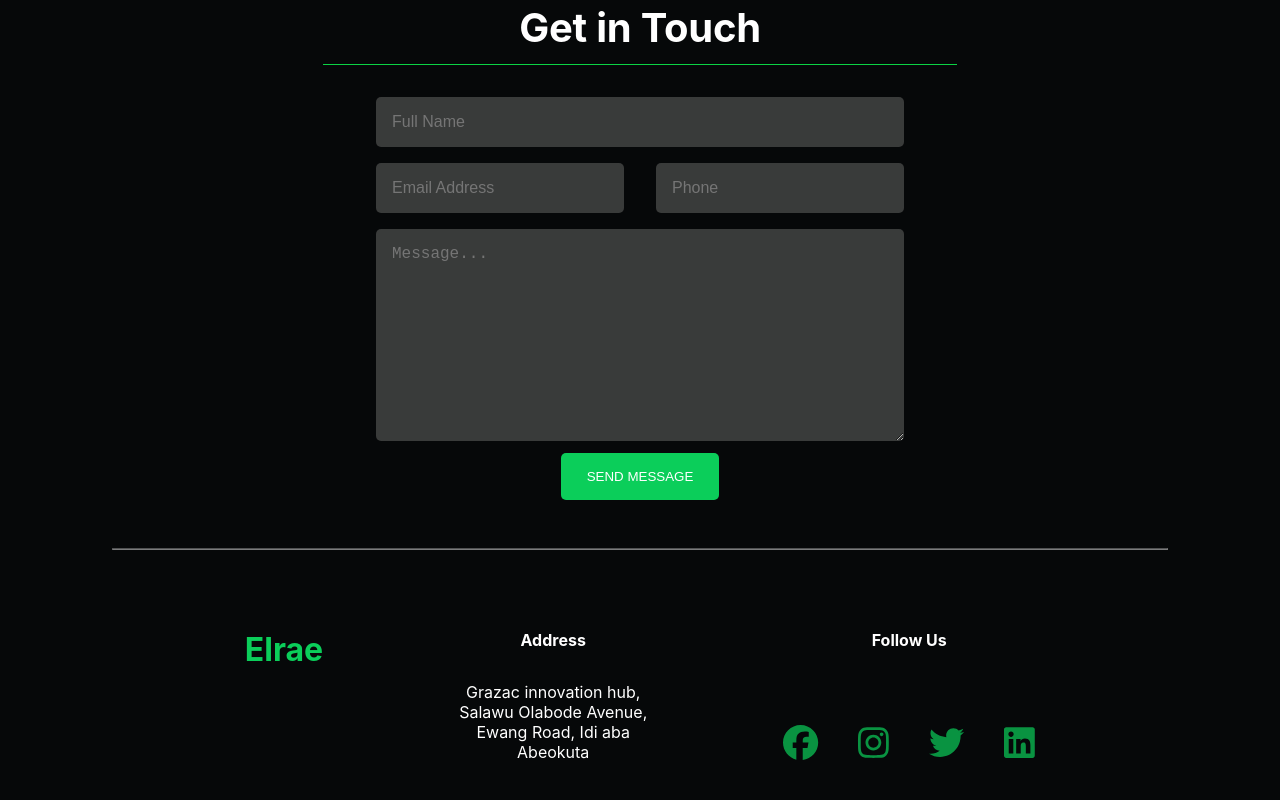
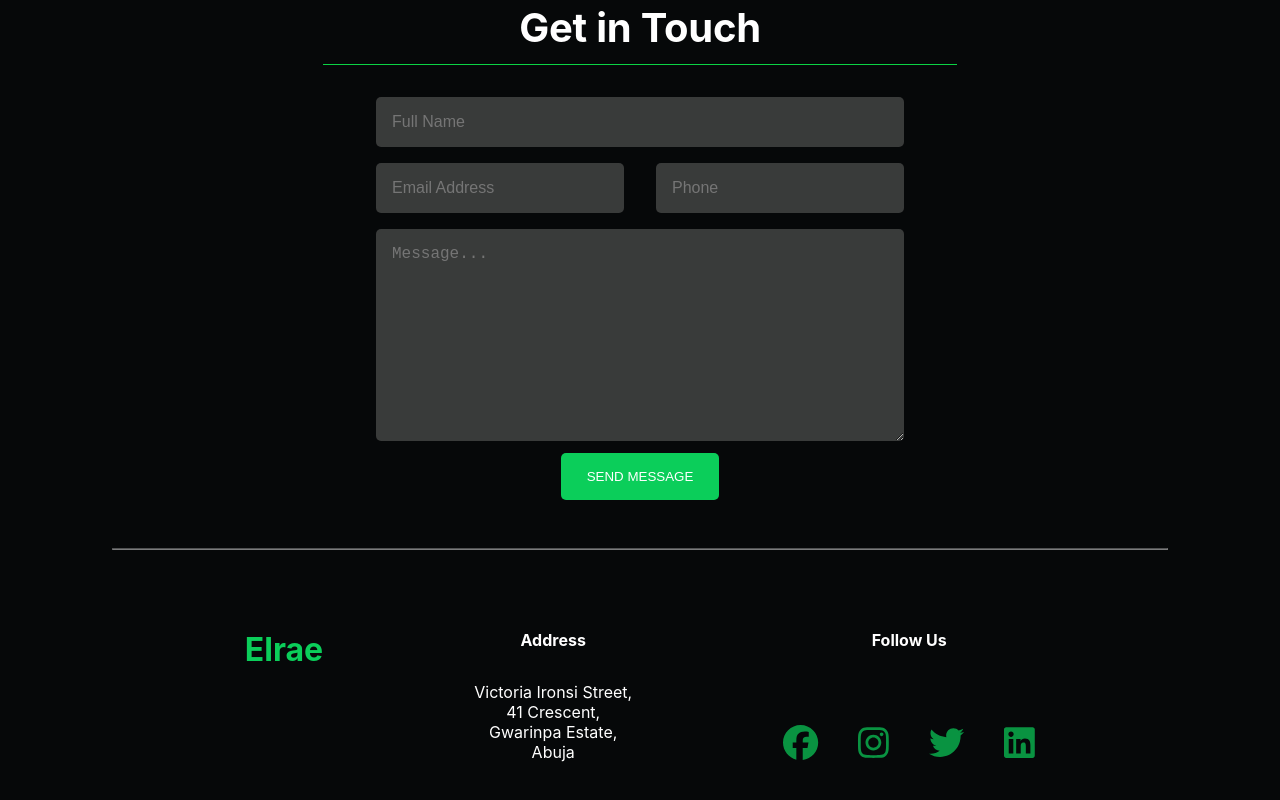
Before and after one commit to iammikun/ELRAE-Technology, a React (Create React App) app: page / in a window 1280 px wide. Shown: the part 3006-3806 px from the top of the page. Built offline with nearby package versions, Linux system fonts and the light colour scheme.

Commit message:
updated elrae

```diff
--- a/src/Components/Landing/Footer/FooterSocials/FooterSocials.jsx
+++ b/src/Components/Landing/Footer/FooterSocials/FooterSocials.jsx
@@ -11,10 +11,10 @@ const FooterSocials = () => {
         </a>
         <div className={classes.fooSoc}>
           <h4>Address</h4>
-          <p>Grazac innovation hub,</p>
-          <p>Salawu Olabode Avenue,</p>
-          <p>Ewang Road, Idi aba</p>
-          <p>Abeokuta</p>
+          <p>Victoria Ironsi Street,</p>
+          <p>41 Crescent,</p>
+          <p>Gwarinpa Estate,</p>
+          <p>Abuja</p>
         </div>
         <div className={classes.fooSoc}>
           <h4>Follow Us</h4>
```
